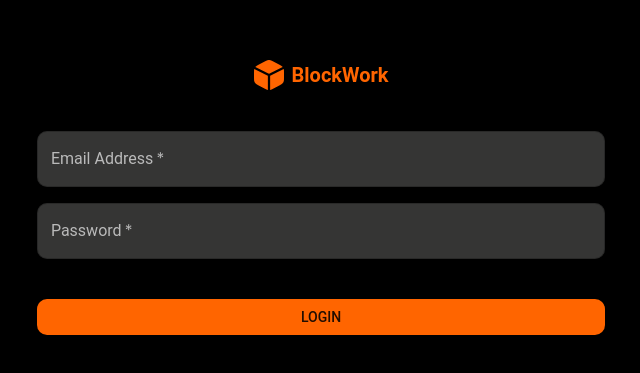
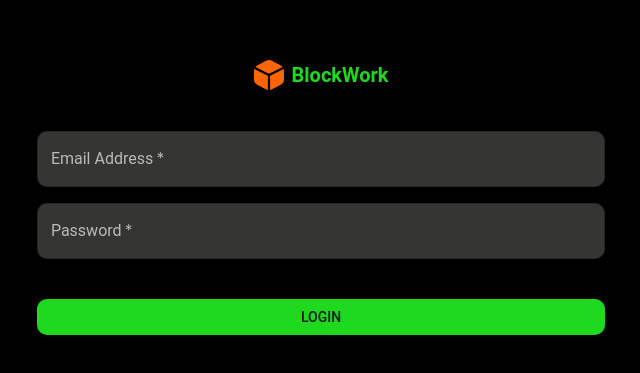
Before and after one commit to ahmedoothman/block-work-dashboard, a React (Vite) app: page / in a window 1280 px wide. Shown: the part 203-576 px from the top of the page, without its empty margins (319-959 px from the left). Built offline with nearby package versions, Linux system fonts and the light colour scheme.

Commit message:
green theme

```diff
--- a/src/mui/theme.js
+++ b/src/mui/theme.js
@@ -5,8 +5,10 @@ const theme = createTheme({
     primary: {
       // main: '#0096FF', //blue
       // dark: '#1A4489',
-      main: '#FF6500', //blue
-      dark: '#dc5902',
+      // main: '#FF6500', //orange
+      // dark: '#dc5902',
+      main: '#1FD91F', //orange
+      dark: '#1cc61c',
     },
     secondary: {
       main: '#414141',
@@ -22,13 +24,15 @@ const theme = createTheme({
       main: '#9b1111',
     },
     success: {
-      main: '#09d855',
+      // main: '#09d855',
+       main: '#0096FF', //blue
+
     },
     background: {
       default: '#EFEFEF',
     },
     text: {
-      primary: '#FF6500',
+      primary: '#1ed41e',
       secondary: '#bababa',
       white:'#ffffff'
     },
--- a/src/pages/ContractDetails.jsx
+++ b/src/pages/ContractDetails.jsx
@@ -269,7 +269,7 @@ function ContractDetails() {
                   variant='h6'
                   sx={{ color:
                       contract.status==='completed'? theme.palette.success.main:
-                      contract.status==='pending'?theme.palette.text.primary:
+                      contract.status==='pending'?theme.palette.warning.main:
                       contract.status==='cancled'?theme.palette.error.main : theme.palette.text.secondary,
 
                    }}
```
